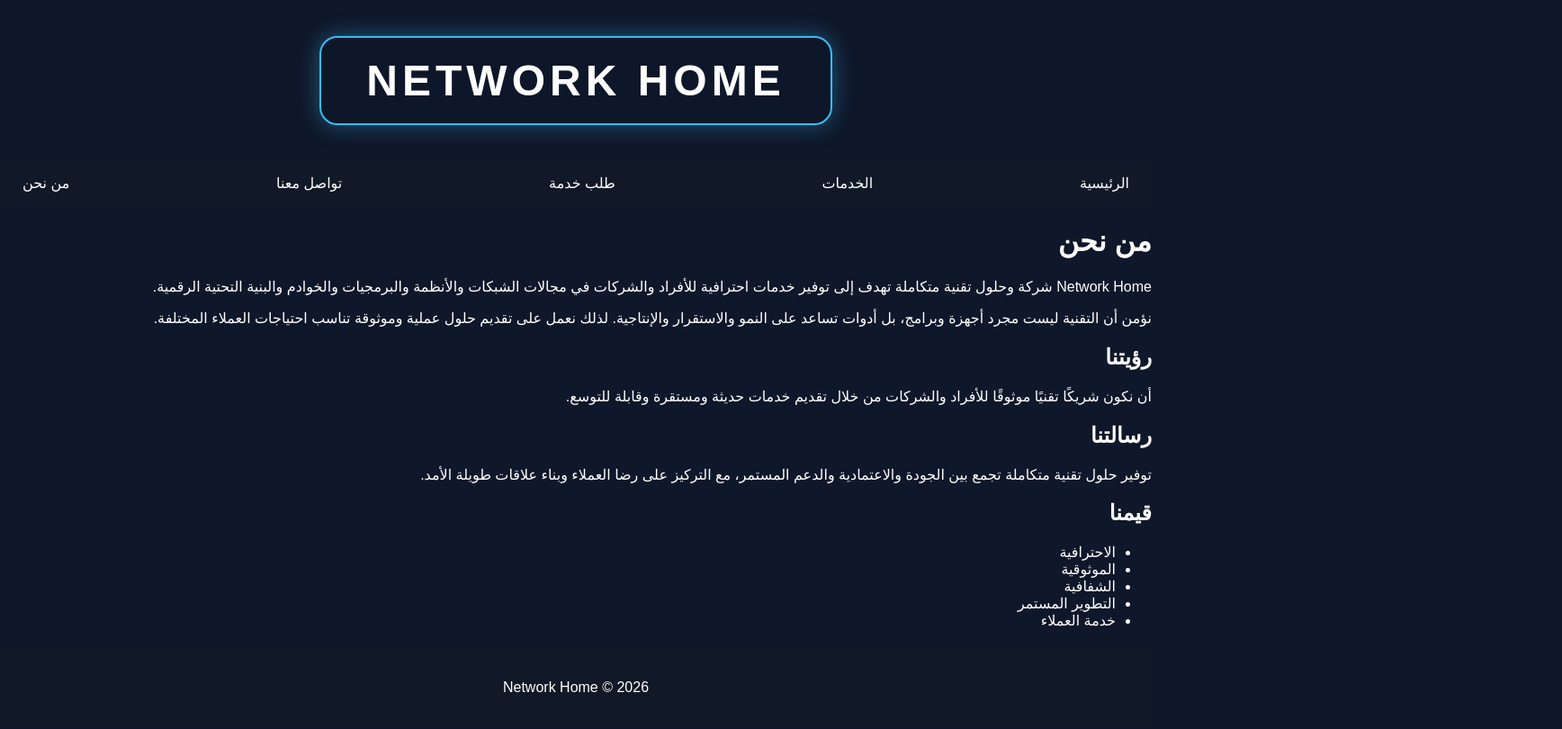
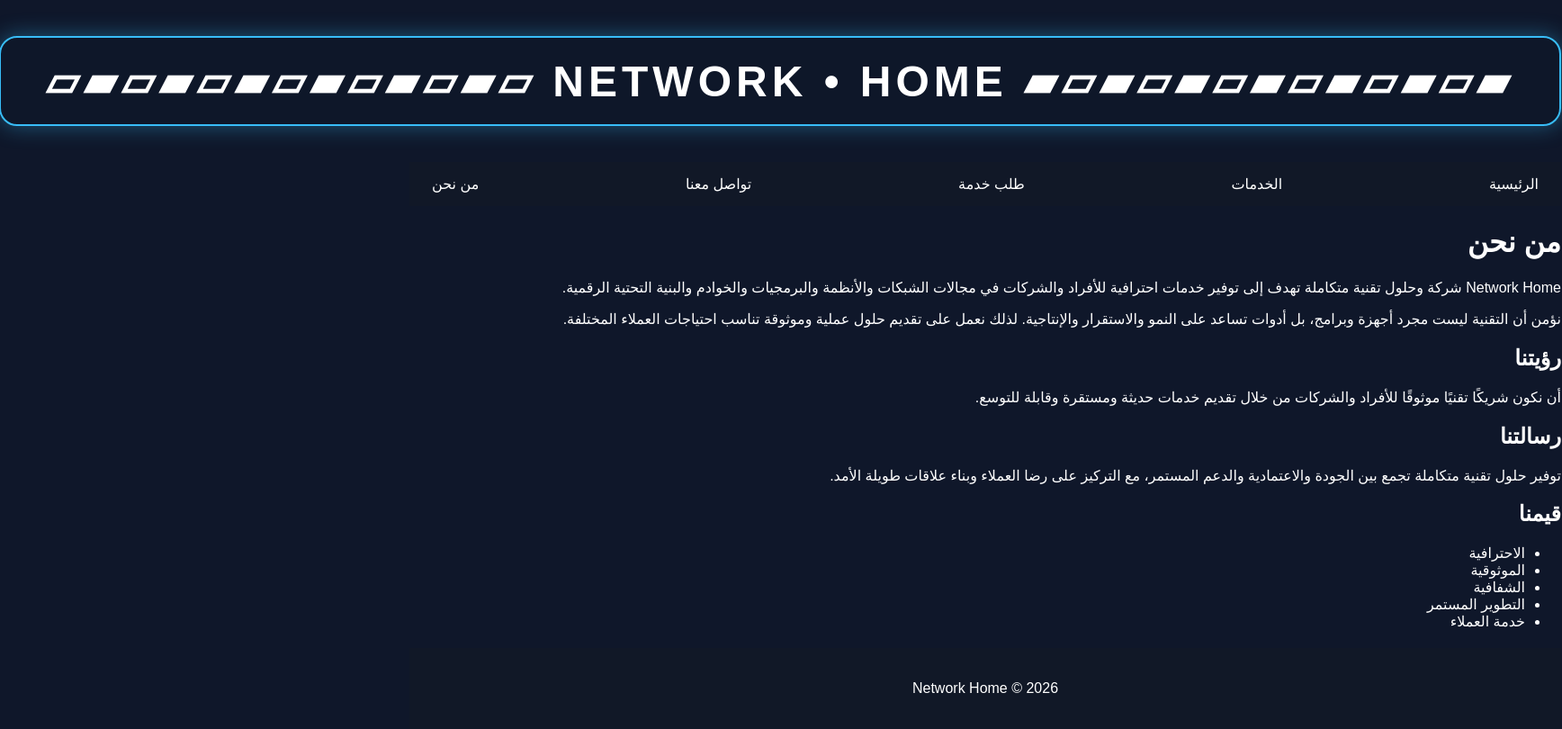
Before and after one commit to moosahazbawi-gif/Network-home-, a plain HTML site: page about.html in a window 1280 px wide. Shown: the whole page at 90% size, 1736 px wide, since content can reach past the window. Drawn offline with Linux system fonts and the light colour scheme.

Commit message:
Update about.html

```diff
--- a/about.html
+++ b/about.html
@@ -1,5 +1,9 @@
 <div class="brand-box">
-  NETWORK HOME
+
+▰▱▰▱▰▱▰▱▰▱▰▱▰
+   NETWORK • HOME
+▱▰▱▰▱▰▱▰▱▰▱▰▱
+
 </div>
 
 <!DOCTYPE html>
```
